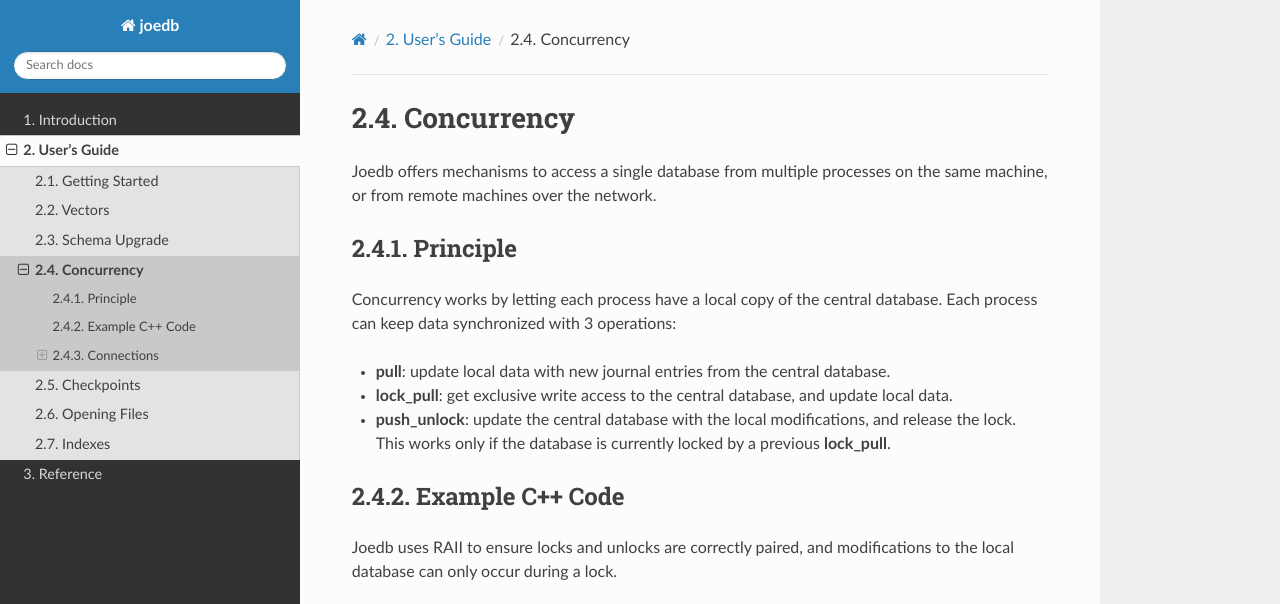
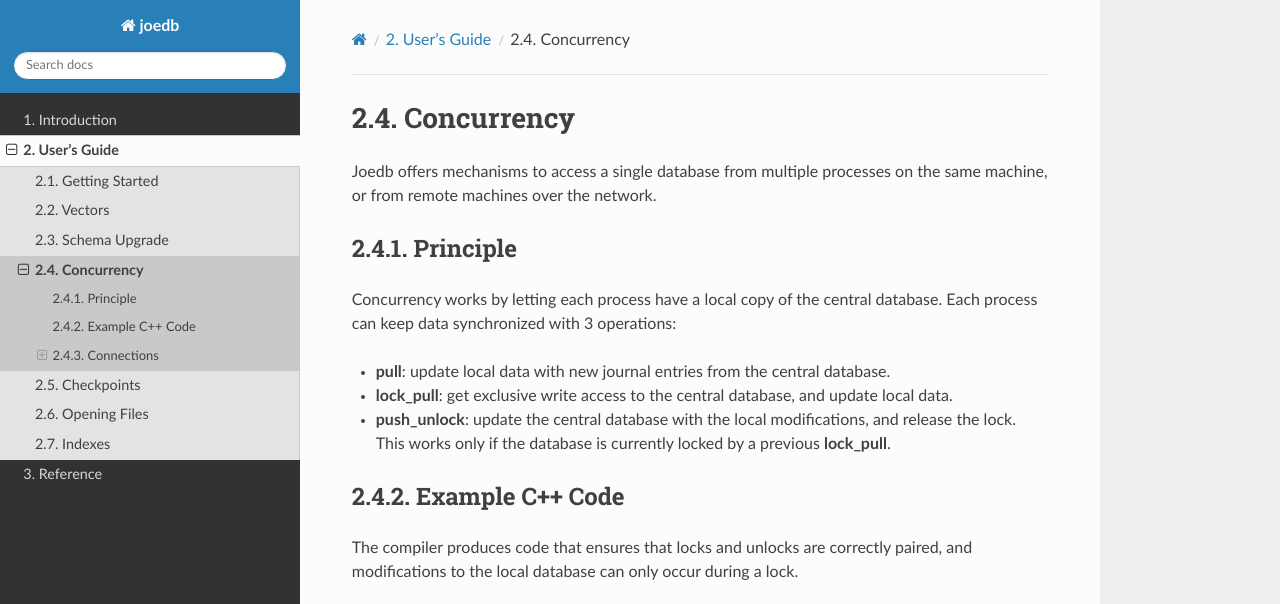
Before and after one commit to Remi-Coulom/joedb, a Sphinx documentation site: the page built from doc/source/concurrency.rst, in a window 1280 px wide and 900 px high, cut to the strip 0-604 px from the top of the window. Built offline with Sphinx 7.4.7 and the Read the Docs theme 2.0.0, drawn with Linux system fonts in a browser that asks for light colours; formulas are drawn with MathJax 3.

```diff
--- a/doc/source/concurrency.rst
+++ b/doc/source/concurrency.rst
@@ -23,8 +23,8 @@ database. Each process can keep data synchronized with 3 operations:
 Example C++ Code
 ----------------
 
-Joedb uses RAII to ensure locks and unlocks are correctly paired, and
-modifications to the local database can only occur during a lock.
+The compiler produces code that ensures that locks and unlocks are correctly
+paired, and modifications to the local database can only occur during a lock.
 
 .. literalinclude:: ./tutorial/concurrency_tutorial.cpp
    :language: c++
```
Also changed, not shown: 3 other files.
